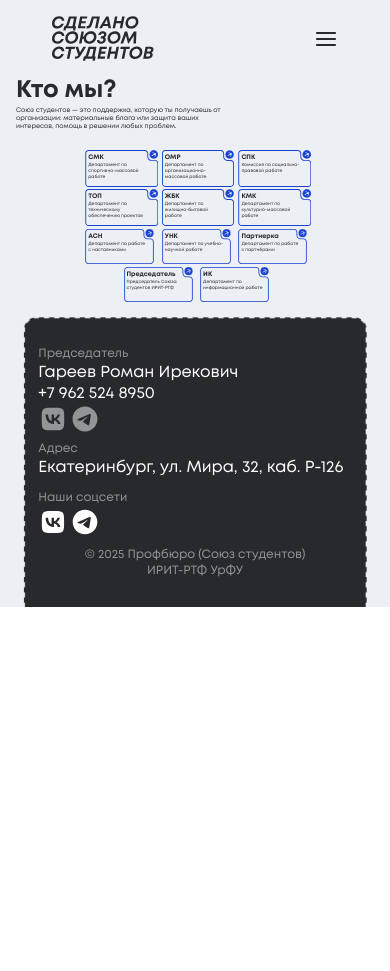
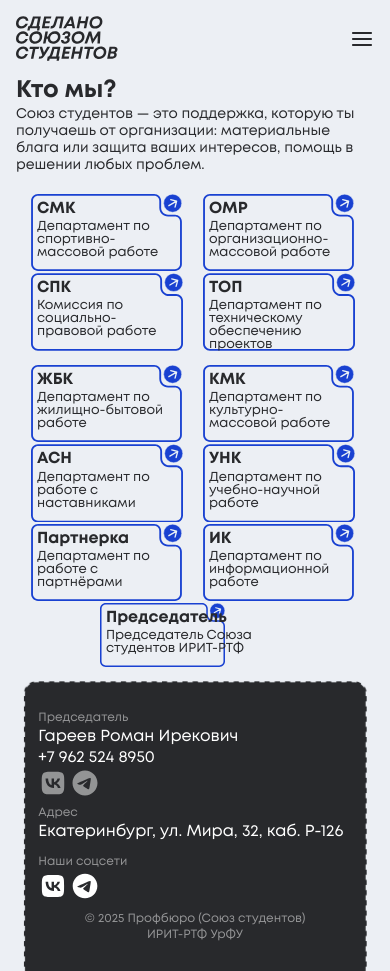
Before and after one commit to Emma-Shifter/Student-Union-IRIT-RTF, a React (Create React App) app in the folder student-union/: page /team in a window 390 px wide. Before the commit the page ends 844 px from the top, so only its background shows below. Built offline with nearby package versions, Linux system fonts and the light colour scheme.

Commit message:
промежуток

```diff
--- a/student-union/src/App.css
+++ b/student-union/src/App.css
@@ -1221,6 +1221,9 @@ h1 {
 .mobile-req-container {
   display: none;
 }
+.teamElem:nth-child(10) {
+  display: none;
+}
 
 /*МОБИЛЬНАЯ ВЕРСИЯ*/
 
@@ -1412,6 +1415,7 @@ h1 {
   }
 
   .Header {
+    width: 100%;
     justify-content: space-between;
   }
 
@@ -1502,4 +1506,43 @@ h1 {
   .masonry-grid-column {
     border-radius: 5px;
   }
-}
+
+  .TeamPage > p {
+    font-size: 14px;
+    width: 100%;
+  }
+
+  .PartOfTeam {
+    padding: 4px 6px 4px;
+  }
+
+  .PartOfTeam h3{
+    font-size:16px;
+  }
+
+  .PartOfTeam > p {
+    line-height: 100%;
+    font-size: 13px;
+  }
+
+  .team-container {
+    grid-template-columns: repeat(2, 156px);
+    row-gap: 10px;
+    column-gap: 16px;
+  }
+  .team-container > a, .lastTeamElem {
+    width: fit-content;
+    max-width: 90%;
+  }
+
+  .team-container-spec {
+    grid-template-columns: repeat(1, 190px);
+  }
+
+  .lastTeamElem:nth-child(2) {
+    display: none;
+  }
+  .teamElem:nth-child(10) {
+    display: block;
+  }
+}
--- a/student-union/src/data.js
+++ b/student-union/src/data.js
@@ -352,6 +352,32 @@ const commissionList = [
         ]
     },
     {
+        id: 'IK',
+        title: 'ИК',
+        desc: 'Департамент по информационной работе',
+        works: [
+            'Ведение социальных сетей института',
+            'Обновление дизайна группы',
+            'Координирование работы редакции',
+            'Подготовка печатной продукции и мерча на мероприятия',
+            'Оформление и выпуск газеты «RTF news»',
+            'Съемка и выпуск видеороликов для социальных сетей'
+        ],
+        images: imagesIK,
+        people: [
+            {
+                fio: 'Бахарева Настя',
+                contacts: {
+                    phone: '+7 993 775 2605',
+                    vk: 'https://vk.com/emma_shifter',
+                    tg_name: '@emma_shifter',
+                    vk_name: 'emma_shifter',
+                    tg: 'https://t.me/emma_shifter'
+                }
+            }
+        ]
+    },
+    {
         id: 'PR',
         title: 'Председатель',
         desc: 'Председатель Союза студентов ИРИТ-РТФ',
```
